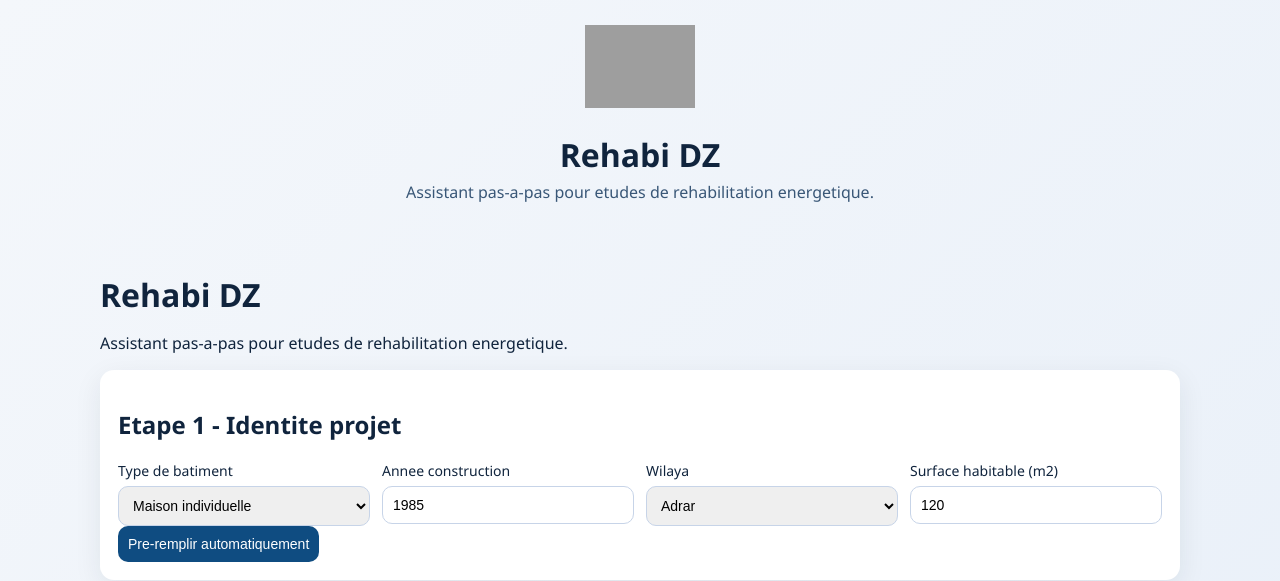
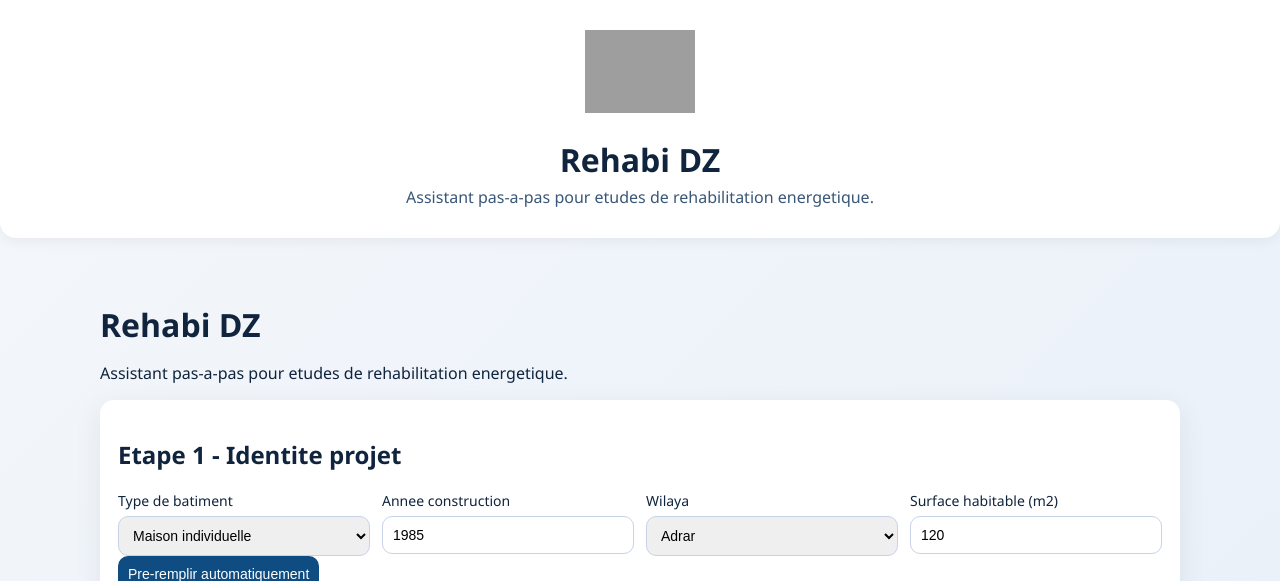
Before and after one commit to hdahhaoui/rehabi-web-app, a Flask app: page / in a window 1280 px wide. Shown: the top 581 px of the page. Run offline with Flask 3, Linux system fonts and the light colour scheme; grey boxes are pictures that could not be loaded.

Commit message:
Update style.css

```diff
--- a/static/style.css
+++ b/static/style.css
@@ -88,7 +88,11 @@ button:not(.pdf-btn) {
 }
 .header {
   text-align: center;
-  padding: 25px 10px;
+  padding: 30px 10px;
+  background: white;
+  border-radius: 0 0 16px 16px;
+  box-shadow: 0 4px 12px rgba(0,0,0,0.05);
+  margin-bottom: 20px;
 }
 
 .header h1 {
```
